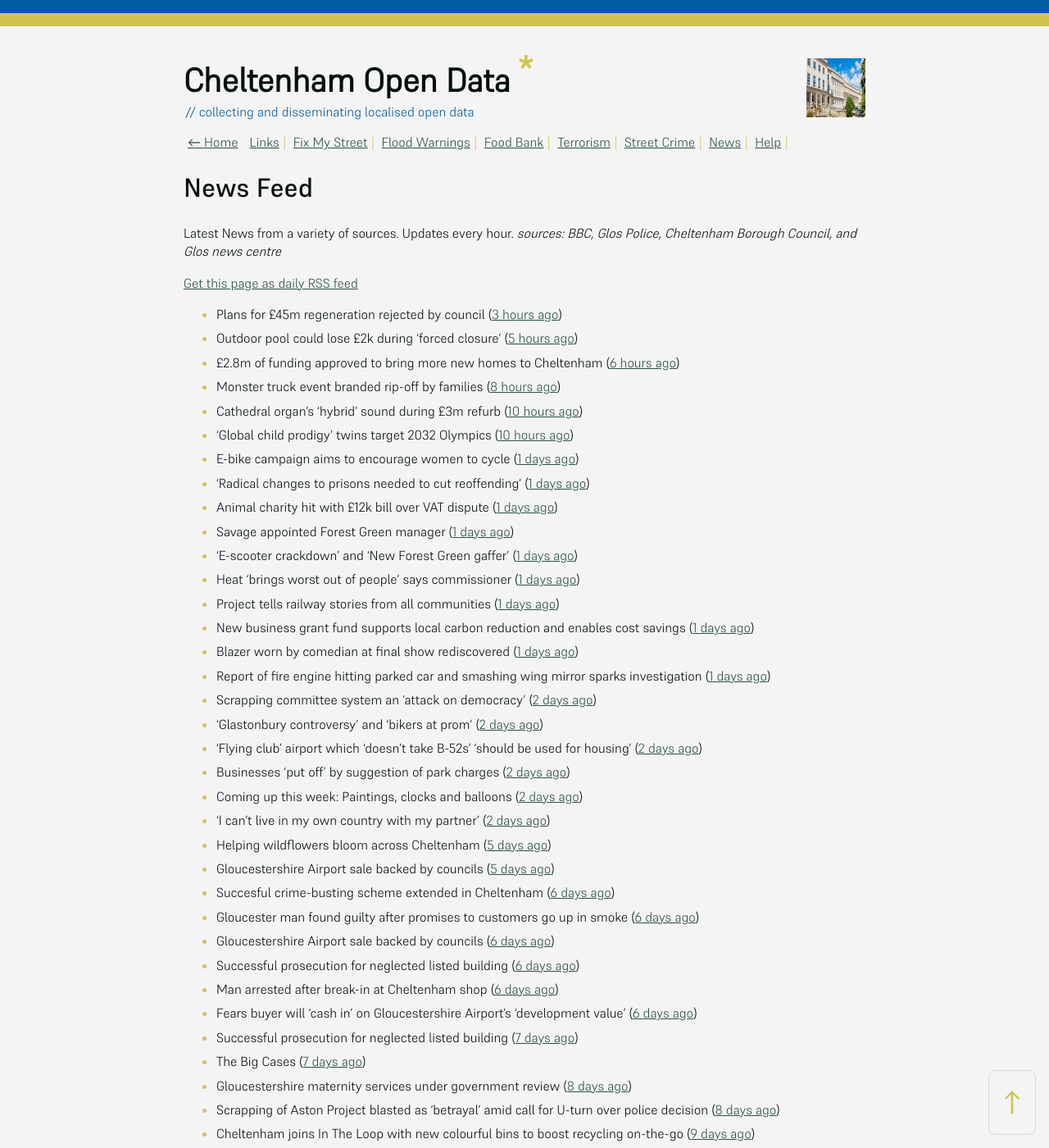
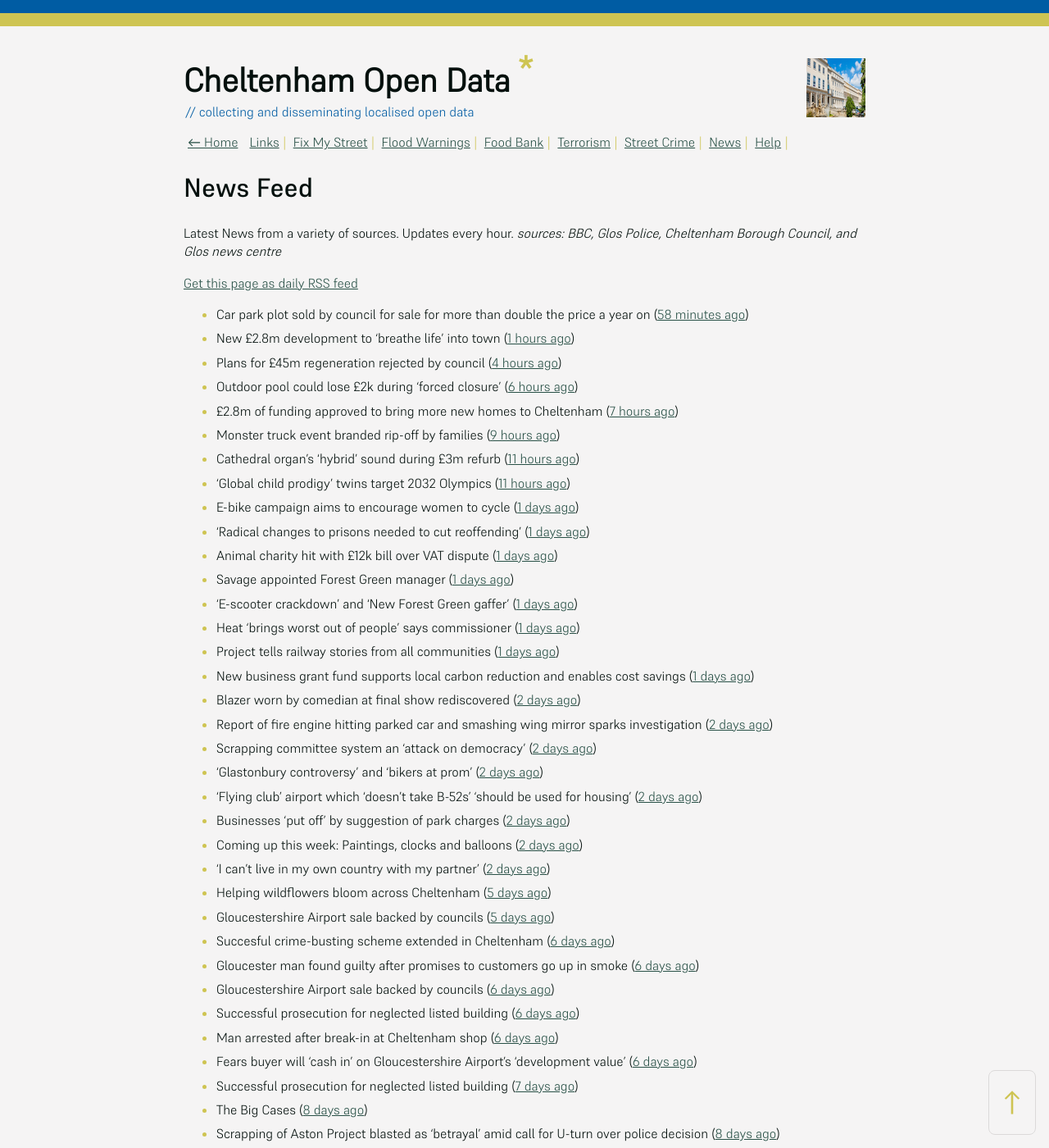
Before and after one commit to mat-0/cheltenham-open-data, a Jekyll site: the page built from _pages/news.md, in a window 1280 px wide and 1400 px high. Shown: the whole window at 82% size. Built offline with Jekyll 4.4.1, drawn with Linux system fonts in a browser that asks for light colours; some of the changed text lies outside the part shown.

Commit message:
Updated 2025-07-02 16:59:40

```diff
--- a/_pages/news.md
+++ b/_pages/news.md
@@ -12,12 +12,14 @@ _sources: BBC, Glos Police, Cheltenham Borough Council, and Glos news centre_
 [Get this page as daily RSS feed](/daily.rss)
 
 <!-- news_marker starts -->
-- Plans for £45m regeneration rejected by council ([3 hours ago](https://www.bbc.com/news/articles/ckg3jn2207ro))
-- Outdoor pool could lose £2k during 'forced closure' ([5 hours ago](https://www.bbc.com/news/articles/cvg885vxldgo))
-- £2.8m of funding approved to bring more new homes to Cheltenham ([6 hours ago](https://www.cheltenham.gov.uk/news/article/3027/28m_of_funding_approved_to_bring_more_new_homes_to_cheltenham))
-- Monster truck event branded rip-off by families ([8 hours ago](https://www.bbc.com/news/articles/c4gdmy874q4o))
-- Cathedral organ's 'hybrid' sound during £3m refurb ([10 hours ago](https://www.bbc.com/news/articles/cy4nngn7pgxo))
-- 'Global child prodigy' twins target 2032 Olympics ([10 hours ago](https://www.bbc.com/news/articles/c0k7x723zr1o))
+- Car park plot sold by council for sale for more than double the price a year on ([58 minutes ago](https://gloucesternewscentre.co.uk/car-park-plot-sold-by-council-for-sale-for-more-than-double-the-price-a-year-on/))
+- New £2.8m development to 'breathe life' into town ([1 hours ago](https://www.bbc.com/news/articles/cvg8n8djp0no))
+- Plans for £45m regeneration rejected by council ([4 hours ago](https://www.bbc.com/news/articles/ckg3jn2207ro))
+- Outdoor pool could lose £2k during 'forced closure' ([6 hours ago](https://www.bbc.com/news/articles/cvg885vxldgo))
+- £2.8m of funding approved to bring more new homes to Cheltenham ([7 hours ago](https://www.cheltenham.gov.uk/news/article/3027/28m_of_funding_approved_to_bring_more_new_homes_to_cheltenham))
+- Monster truck event branded rip-off by families ([9 hours ago](https://www.bbc.com/news/articles/c4gdmy874q4o))
+- Cathedral organ's 'hybrid' sound during £3m refurb ([11 hours ago](https://www.bbc.com/news/articles/cy4nngn7pgxo))
+- 'Global child prodigy' twins target 2032 Olympics ([11 hours ago](https://www.bbc.com/news/articles/c0k7x723zr1o))
 - E-bike campaign aims to encourage women to cycle ([1 days ago](https://www.bbc.com/news/articles/c9w11l9y7qno))
 - 'Radical changes to prisons needed to cut reoffending' ([1 days ago](https://www.bbc.com/news/articles/cm2zz75v286o))
 - Animal charity hit with £12k bill over VAT dispute ([1 days ago](https://www.bbc.com/news/articles/cglzy4518y9o))
@@ -26,8 +28,8 @@ _sources: BBC, Glos Police, Cheltenham Borough Council, and Glos news centre_
 - Heat 'brings worst out of people' says commissioner ([1 days ago](https://www.bbc.com/news/articles/ckgjjx0ypwpo))
 - Project tells railway stories from all communities ([1 days ago](https://www.bbc.com/news/articles/c0l4z258kypo))
 - New business grant fund supports local carbon reduction and enables cost savings ([1 days ago](https://www.cheltenham.gov.uk/news/article/3026/new_business_grant_fund_supports_local_carbon_reduction_and_enables_cost_savings))
-- Blazer worn by comedian at final show rediscovered ([1 days ago](https://www.bbc.com/news/articles/c0j44n1y72zo))
-- Report of fire engine hitting parked car and smashing wing mirror sparks investigation ([1 days ago](https://gloucesternewscentre.co.uk/report-of-fire-engine-hitting-parked-car-and-smashing-wing-mirror-sparks-investigation/))
+- Blazer worn by comedian at final show rediscovered ([2 days ago](https://www.bbc.com/news/articles/c0j44n1y72zo))
+- Report of fire engine hitting parked car and smashing wing mirror sparks investigation ([2 days ago](https://gloucesternewscentre.co.uk/report-of-fire-engine-hitting-parked-car-and-smashing-wing-mirror-sparks-investigation/))
 - Scrapping committee system an 'attack on democracy' ([2 days ago](https://www.bbc.com/news/articles/c5ykgp79nl8o))
 - 'Glastonbury controversy' and 'bikers at prom' ([2 days ago](https://www.bbc.com/news/articles/ce8zz12ldqeo))
 - ‘Flying club’ airport which ‘doesn’t take B-52s’ ‘should be used for housing’ ([2 days ago](https://gloucesternewscentre.co.uk/flying-club-airport-which-doesnt-take-b-52s-should-be-used-for-housing/))
@@ -43,11 +45,10 @@ _sources: BBC, Glos Police, Cheltenham Borough Council, and Glos news centre_
 - Man arrested after break-in at Cheltenham shop ([6 days ago](https://gloucesternewscentre.co.uk/man-arrested-after-break-in-at-cheltenham-shop/))
 - Fears buyer will ‘cash in’ on Gloucestershire Airport’s ‘development value’ ([6 days ago](https://gloucesternewscentre.co.uk/fears-buyer-will-cash-in-on-gloucestershire-airports-development-value/))
 - Successful prosecution for neglected listed building ([7 days ago](https://www.cheltenham.gov.uk/news/article/3023/successful_prosecution_for_neglected_listed_building))
-- The Big Cases ([7 days ago](https://www.bbc.co.uk/iplayer/episode/m001z7w2))
-- Gloucestershire maternity services under government review ([8 days ago](https://www.bbc.co.uk/sounds/play/p0ll39jx))
+- The Big Cases ([8 days ago](https://www.bbc.co.uk/iplayer/episode/m001z7w2))
 - Scrapping of Aston Project blasted as ‘betrayal’ amid call for U-turn over police decision ([8 days ago](https://gloucesternewscentre.co.uk/scrapping-of-aston-project-blasted-as-betrayal-amid-call-for-u-turn-over-police-decision/))
 - Cheltenham joins In The Loop with new colourful bins to boost recycling on-the-go ([9 days ago](https://www.cheltenham.gov.uk/news/article/3022/cheltenham_joins_in_the_loop_with_new_colourful_bins_to_boost_recycling_on-the-go))
-- Changes to Cheltenham bus routes spark concerns over lack of passenger consultation ([11 days ago](https://gloucesternewscentre.co.uk/changes-to-cheltenham-bus-routes-spark-concerns-over-lack-of-passenger-consultation/))
+- Changes to Cheltenham bus routes spark concerns over lack of passenger consultation ([12 days ago](https://gloucesternewscentre.co.uk/changes-to-cheltenham-bus-routes-spark-concerns-over-lack-of-passenger-consultation/))
 - Architect and freemason honoured with blue plaque on masonic hall he built ([13 days ago](https://gloucesternewscentre.co.uk/architect-and-freemason-honoured-with-blue-plaque-on-masonic-hall-he-built/))
 - Frustration over ‘horrendous’ backlog in footpath applications ([13 days ago](https://gloucesternewscentre.co.uk/frustration-over-horrendous-backlog-in-footpath-applications/))
 - Charlies Stores to create 50 new jobs in Cheltenham ([13 days ago](https://gloucesternewscentre.co.uk/charlies-stores-to-create-50-new-jobs-in-cheltenham/))
@@ -66,7 +67,6 @@ _sources: BBC, Glos Police, Cheltenham Borough Council, and Glos news centre_
 - Man ‘alarmed’ to find home included ‘without consent’ in 4000-house plan near M5 ([25 days ago](https://gloucesternewscentre.co.uk/man-alarmed-to-find-home-included-without-consent-in-4000-house-plan-near-m5/))
 - Cheltenham celebrates 10 years of prestigious Purple Flag ([26 days ago](https://www.cheltenham.gov.uk/news/article/3019/cheltenham_celebrates_10_years_of_prestigious_purple_flag))
 - Reshaping Cheltenham’s future with latest cabinet portfolio announcements ([26 days ago](https://www.cheltenham.gov.uk/news/article/3018/reshaping_cheltenhams_future_with_latest_cabinet_portfolio_announcements))
-- Cheltenham and Tewkesbury planners blasted for ‘caring more about bats than police’ in Elms Park decision ([27 days ago](https://gloucesternewscentre.co.uk/cheltenham-and-tewkesbury-planners-blasted-for-caring-more-about-bats-than-police-in-elms-park-decision/))
 - £25k cash boost for much-loved Cheltenham Playhouse ([29 days ago](https://www.cheltenham.gov.uk/news/article/3017/25k_cash_boost_for_much-loved_cheltenham_playhouse))
 
 <!-- news_marker ends -->
```
Also changed, not shown: other parts of _pages/news.md (+2 -2 lines), _data/flood.json (+5 -27 lines), _pages/fix-my-street.md (+7 -7 lines), index.md (+5 -5 lines).
